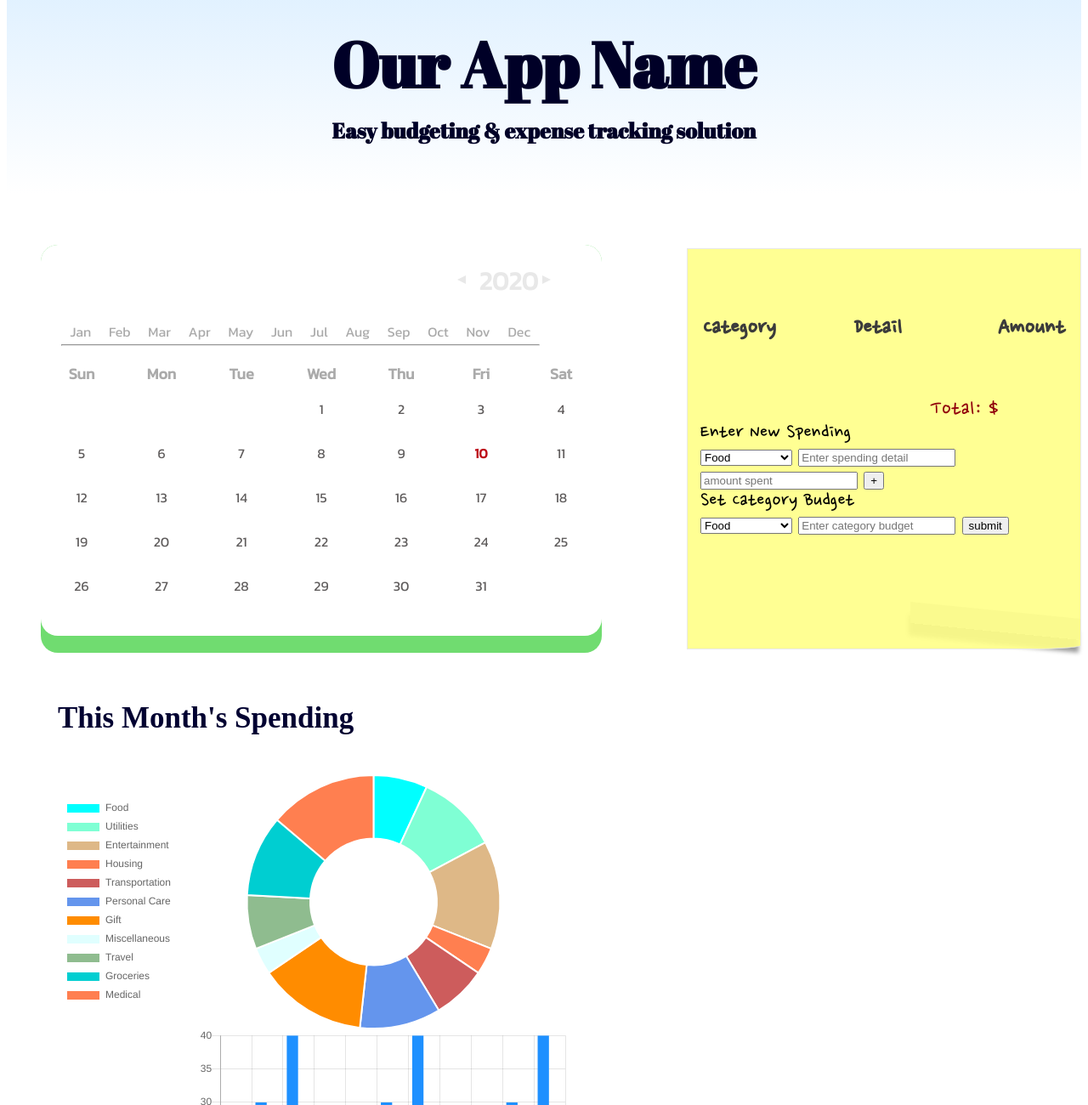
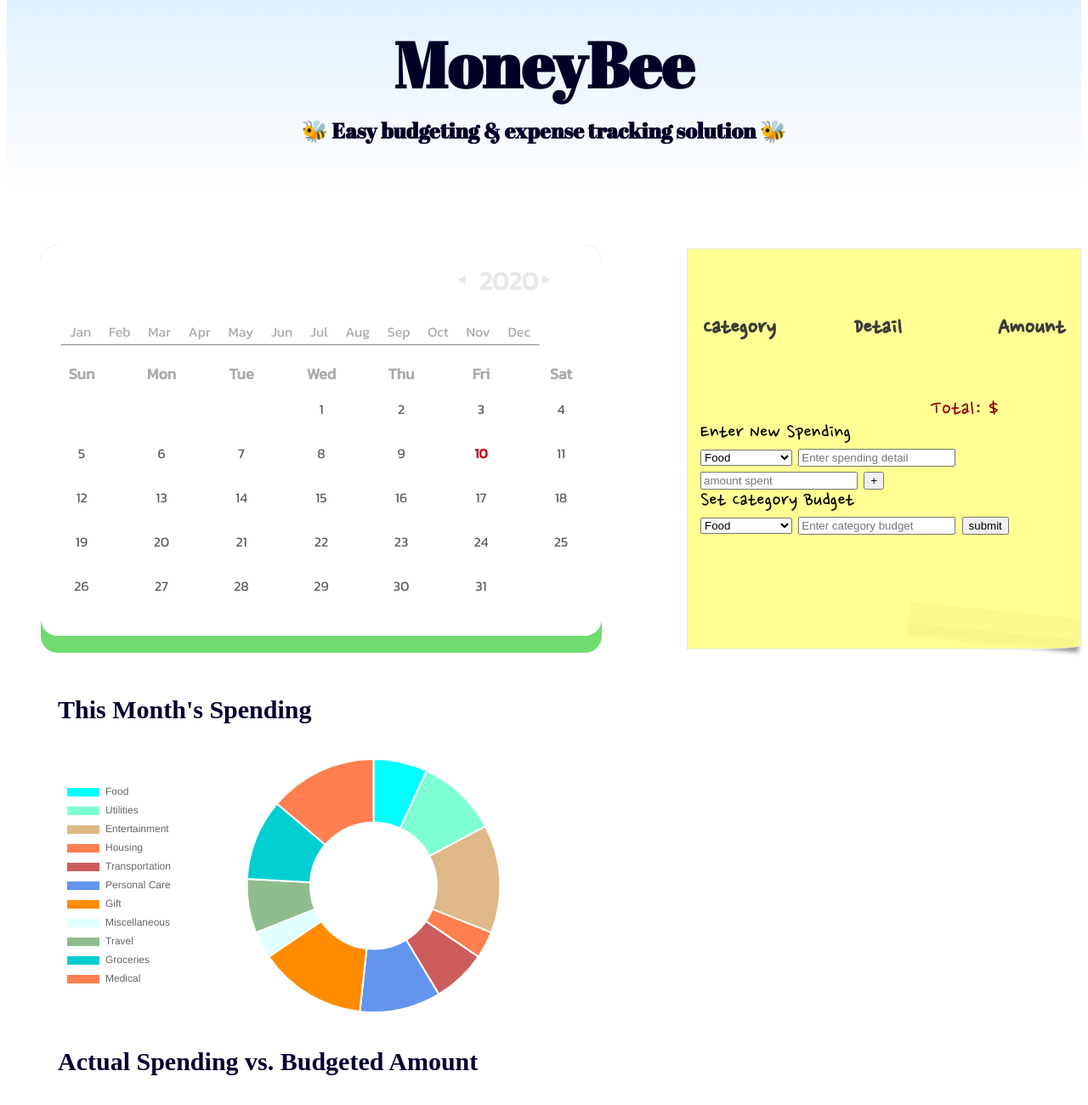
Before and after one commit to chloekim917/catherine-chloe-mod3-project-frontend, a plain HTML site: page index.html in a window 1280 px wide. Shown: the part 80-1380 px from the top of the page at 85% size. Drawn offline with nearby package versions, Linux system fonts and the light colour scheme; no server answers.

Commit message:
moneyBeeee

```diff
--- a/css/graph.css
+++ b/css/graph.css
@@ -3,6 +3,11 @@
 }
 
 .donut-name{
-    font-size: 35px;
+    font-size: 30px;
     color: rgb(1, 1, 49);
 }
+
+.bar-name{
+    font-size: 30px;
+    color: rgb(1, 1, 49);
+}
--- a/index.html
+++ b/index.html
@@ -17,8 +17,8 @@
 </head>
 <body>
     <div class='top-bar'>
-       <h1 class='app-name'>Our App Name</h1>
-       <h2 class='app-description'>Easy budgeting & expense tracking solution</h2>
+       <h1 class='app-name'>MoneyBee</h1>
+       <h2 class='app-description'> 🐝 Easy budgeting & expense tracking solution 🐝 </h2>
     </div>
     <div class= 'middle-bar'>
         <div class='color-pads'>
@@ -156,6 +156,7 @@
         <div class="chart-container" style="width: 600px; height: 600px">
             <h4 class='donut-name'>This Month's Spending</h4>
             <canvas id="donut"></canvas>
+            <h4 class='bar-name'>Actual Spending vs. Budgeted Amount</h4>
             <canvas id="bar-graph"></canvas>
         </div>
 
--- a/src/bar.js
+++ b/src/bar.js
@@ -105,7 +105,7 @@ function fetchData(url){
                 budgetExpenses.Food += budgetAmount
                 //console.log(budgetExpenses.Food += budgetAmount)
             }
-            else if(categoryName === "Utilities"){
+            else if(categoryName === "Utility"){
                 expenseCategory.Utilities += categoryAmount
                 budgetExpenses.Utilities += budgetAmount
             }
```
